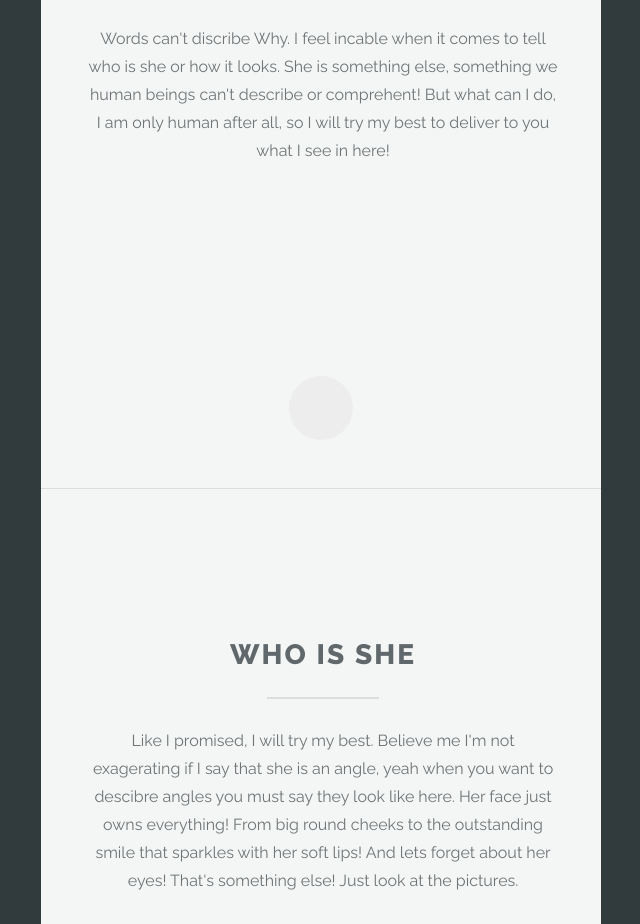
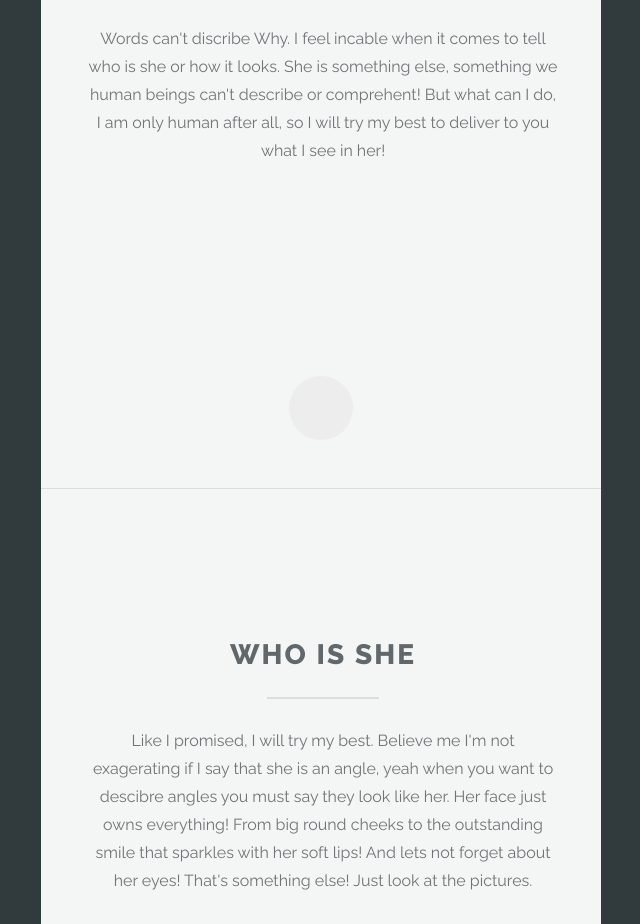
Before and after one commit to Shriefeh/My-Love, a plain HTML site: page index.html in a window 1280 px wide. Shown: the part 1112-2036 px from the top of the page, 319-959 px from the left. Drawn offline with Linux system fonts and the light colour scheme.

Commit message:
Update index.html

```diff
--- a/index.html
+++ b/index.html
@@ -34,7 +34,7 @@
 						<header class="major">
 							<h2>Why I love her</h2>
 						</header>
-						<p>Words can't discribe Why. I feel incable when it comes to tell who is she or how it looks. She is something else, something we human beings can't describe or comprehent! But what can I do, I am only human after all, so I will try my best to deliver to you what I see in here!</p>
+						<p>Words can't discribe Why. I feel incable when it comes to tell who is she or how it looks. She is something else, something we human beings can't describe or comprehent! But what can I do, I am only human after all, so I will try my best to deliver to you what I see in her!</p>
 					</div>
 					<a href="#two" class="goto-next scrolly">Next</a>
 				</div>
@@ -48,7 +48,7 @@
 						<header class="major">
 							<h2>Who is she</h2>
 						</header>
-						<p>Like I promised, I will try my best. Believe me I'm not exagerating if I say that she is an angle, yeah when you want to descibre angles you must say they look like here. Her face just owns everything! From big round cheeks to the outstanding smile that sparkles with her soft lips! And lets forget about her eyes! That's something else! Just look at the pictures.</p>
+						<p>Like I promised, I will try my best. Believe me I'm not exagerating if I say that she is an angle, yeah when you want to descibre angles you must say they look like her. Her face just owns everything! From big round cheeks to the outstanding smile that sparkles with her soft lips! And lets not forget about her eyes! That's something else! Just look at the pictures.</p>
 						<ul class="icons-grid">
 							<li>
 								<span class="icon solid major fa-camera-retro"></span>
```
